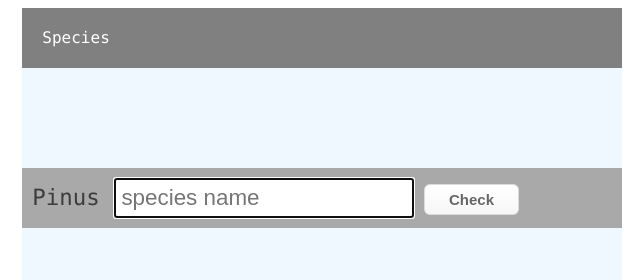
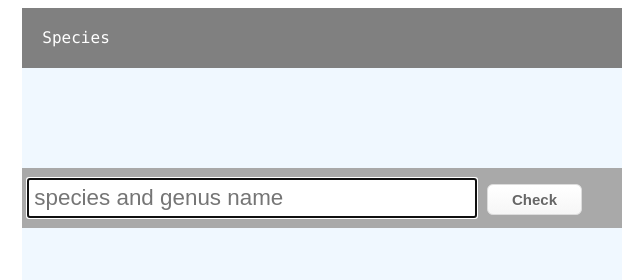
Before and after one commit to danhartley/alt-switch, a website with bundled scripts: page public/learn/learn.html in a window 1280 px wide. Shown: the top 280 px of the page, 639-1280 px from the left. Built offline with nearby package versions, Linux system fonts and the light colour scheme.

Commit message:
make text-entry generic

```diff
--- a/public/learn/learn-strategy.js
+++ b/public/learn/learn-strategy.js
@@ -8,22 +8,24 @@ import { renderTextEntry } from './screens/text-entry.js';
 import { renderSpecimen } from './screens/specimen.js';
 
 
-export const strategy = [
+export const strategies = [
     {
       id: 1,
       active: true,
-      left: {
-        action : types.NEXT_ITEM,
+      elements: [ {
+        name: 'specimen',
         render: renderSpecimen,
-        parent: DOM.leftBody
+        parent: DOM.leftBody,
+        template: 'specimen'
       },
-      right: {
-          active: true,
-          action: types.NEXT_ITEM,
-          template: 'text-entry',
+      {
+          name: 'textEntry',
           render: renderTextEntry,
           parent: DOM.rightBody,
-          hint: 'genus'
-      }
+          template: 'speciesAndGenusEntry'
+
+      }]
     }
   ];
+
+  export const strategy = strategies.filter(strategy => strategy.active)[0];
--- a/public/learn/learn.css
+++ b/public/learn/learn.css
@@ -159,6 +159,10 @@
   grid-area: six;
 }
 
+#right-body {
+  background-color: aliceblue;
+}
+
 .letterbox {
   grid-area: letterbox;
   display: grid;
@@ -168,25 +172,29 @@
                        "two"
 }
 
-.letterbox div:nth-child(2) {
+.letterbox div {
+  grid-area: two;
   background-color: darkgrey;
   padding: 10px 0;
 }
 
-#right-body {
-  background-color: aliceblue;
-}
-
-#answer-hint {
+.letterbox span {
   margin: 0 0 0 10px;
   font-size: 1.4em;
   color: rgb(60, 60, 60);
 }
 
-#answer-input {
-  width: 300px;
+.letterbox input {
   font-size: 1.4em;
   margin: 0 0 0 5px;
   padding: 5px;
   color: rgb(60, 60, 60);
 }
+
+.letterbox input.short {
+  width: 300px;
+}
+
+.letterbox input.long {
+  width: 450px;
+}
--- a/public/learn/learn.html
+++ b/public/learn/learn.html
@@ -53,16 +53,24 @@
             </div>
         </template>
 
-        <template id="text-entry">
+        <template id="speciesEntry">
             <div class="letterbox">
-                <div></div>
                 <div>
-                    <span id="answer-hint">troglodytes</span>
-                    <input id="answer-input" type="text" placeholder="species name" autofocus />
-                    <button id="answer-button">Check</button>
+                    <span id="txtEntry"></span>
+                    <input id="txtInput" class="short" type="text" placeholder="species name" />
+                    <button>Check</button>
                 </div>
             </div>
         </template>
 
+        <template id="speciesAndGenusEntry">
+                <div class="letterbox">
+                    <div>
+                        <input id="txtInput" class="long" type="text" placeholder="species and genus name" />
+                        <button>Check</button>
+                    </div>
+                </div>
+        </template>
+
     </body>
 </html>
--- a/public/learn/learn.js
+++ b/public/learn/learn.js
@@ -3,23 +3,23 @@ import { store } from '../store/store-repo.js';
 import { actions } from './learn-actions.js';
 import { types } from './learn-types.js';
 import { DOM } from './learn-dom.js';
-// import { renderSpecies } from './screens/species.js';
 import { renderPasses } from './screens/passes.js';
 import { renderFails } from './screens/fails.js';
 import { renderScore } from './screens/score.js';
-// import { renderTextEntry } from './screens/text-entry.js';
-// import { renderSpecimen } from './screens/specimen.js';
-import { strategy } from './learn-strategy.js';
-
 
 const screens = [ renderPasses, renderFails ];
 
-// renderSpecimen();
-// renderTextEntry();
+let currStrategy;
 
-const currentStrategy = strategy.filter(s => s.active);
-currentStrategy.map(s => s.left.render());
-currentStrategy.map(s => s.right.render());
+const executeStrategy = () => {
+    const { type, strategy } = store.getState();
+    if(strategy && !Object.is(currStrategy, strategy)) {
+        currStrategy = strategy;
+        currStrategy.elements.forEach(element => { element.render(); });
+    }
+};
+
+store.subscribe(executeStrategy);
 
 renderScore();
 
@@ -33,21 +33,6 @@ const nextSpecies = () => {
 
 store.subscribe(nextSpecies);
 
-const { items, item, layout } = store.getState();
+const { items, item } = store.getState();
 DOM.collectionTxt.innerHTML = `There are ${items.length} items in this test`;
 actions.boundNextItem(utils.nextItem(items, item.index + 1));
-
-// switch(layout.left.render) {
-//     case 'specimen':
-//         renderSpecimen();
-//         break;
-// };
-
-// switch(layout.right.render) {
-//     case 'species':
-//         switch(layout.right.answer) {
-//             case 'entry':
-//             renderTextEntry();
-//             break;
-//         };
-// };
--- a/public/learn/screens/passes.js
+++ b/public/learn/screens/passes.js
@@ -31,6 +31,6 @@ export const renderPasses = () => {
 
         setTimeout(()=>{
             renderFails();
-        },5000);
+        },1000);
     }
 };
--- a/public/learn/screens/specimen.js
+++ b/public/learn/screens/specimen.js
@@ -14,6 +14,8 @@ export const renderSpecimen = () => {
         let renderSpecimenImages = null;
 
         const renderImages = (specimenImages) => {
+            const { strategy } = store.getState();
+            const element = strategy.elements.filter(el => el.template === specimen.id)[0];
             let images = specimenImages;
             return () => {
                 let displayImages = R.take(4, utils.shuffleArray(images));
@@ -24,8 +26,8 @@ export const renderSpecimen = () => {
                 }).join('');
                 images = R.remove(0, 4, images);
                 const clone = document.importNode(specimen.content, true);
-                DOM.leftBody.innerHTML = '';
-                DOM.leftBody.appendChild(clone);
+                element.parent.innerHTML = '';
+                element.parent.appendChild(clone);
             };
             // add event handler if these are answers instead of questions (or if questions, something else...)
         };
--- a/public/learn/screens/text-entry.js
+++ b/public/learn/screens/text-entry.js
@@ -8,16 +8,13 @@ export const renderTextEntry = () => {
 
     if('content' in document.createElement('template')) {
 
-        const entry = document.querySelector('#text-entry');
-        const answerHint = entry.content.querySelector('#answer-hint');
-        const answerInput = entry.content.querySelector('#answer-input');
-
         DOM.messageTxt.innerHTML = `Species`;
 
         const sendQandA = () => {
             const { item } = store.getState();
-            const answer =
-                `${document.querySelector('#answer-hint').innerHTML} ${document.querySelector('#answer-input').value}`;
+            const answer = document.querySelector('#txtEntry')
+                ? `${document.querySelector('#txtEntry').innerHTML} ${document.querySelector('#txtInput').value}`
+                : `${document.querySelector('#txtInput').value}`;
             const qandA = { question: item.name, answer: answer }
             actions.boundUpdateScore(qandA);
         };
@@ -30,25 +27,26 @@ export const renderTextEntry = () => {
 
         const render = () => {
 
-            const { item, type } = store.getState();
+            const { item, type, strategy } = store.getState();
 
             if(type === types.NEXT_ITEM) {
 
-                item.name = item.name.split(' ').slice(0,2).join(' ');
-                const names = item.name.split(' ');
+                const element = strategy.elements.filter(el => el.name === 'textEntry')[0];
 
-                answerHint.innerHTML = names[0];
+                const template = document.querySelector(`#${element.template}`);
 
-                const clone = document.importNode(entry.content, true);
+                if(template.content.querySelector('span')) template.content.querySelector('span').innerHTML = item.genus;
 
-                clone.querySelector('#answer-button').addEventListener('click', event => {
+                const clone = document.importNode(template.content, true);
+
+                clone.querySelector('button').addEventListener('click', event => {
                     sendQandA();
                 });
 
-                DOM.rightBody.innerHTML = '';
-                DOM.rightBody.appendChild(clone);
+                element.parent.innerHTML = '';
+                element.parent.appendChild(clone);
 
-                document.querySelector('#answer-input').focus();
+                document.querySelector('#txtInput').focus();
             }
 
         };
--- a/public/store/store-repo.js
+++ b/public/store/store-repo.js
@@ -4,13 +4,10 @@ import { utils } from '../utils/utils.js';
 import { createStore } from './store.js';
 import { types } from '../learn/learn-types.js';
 import { score, item } from '../learn/learn-reducers.js'
+import { strategy as learnStategy } from '../learn/learn-strategy.js';
 
 const initialState = {
-    layout: {
-        screens: ['specimens', 'species', 'text-entry', 'passes', 'fails'],
-        left: { render: 'specimen', mode: 'question', question: 'image'},
-        right: { render: 'species', mode: 'answer', answer: 'entry'}
-    },
+    strategy: learnStategy,
     score: {
         total: 0,
         correct: 0,
@@ -23,9 +20,13 @@ const initialState = {
     }
 };
 
-const species = utils.shuffleArray(trees).map(item => {
-    item.name = item.name.split(' ').slice(0,2).join(' ');
-    return item;
+const species = utils.shuffleArray(trees)
+    .map(item => {
+        const names = item.name.split(' ');
+        item.genus = names[0];
+        item.species = names[1];
+        item.name = item.name.split(' ').slice(0,2).join(' ');
+        return item;
 });
 
 const items = (state = species, action) => {
@@ -64,10 +65,10 @@ const type = (state = null, action) => {
     }
 };
 
-const layout = (state = null, action) => {
+const strategy = (state = null, action) => {
     switch(action.type) {
         default:
-            return action.type || state;
+            return action.strategy || state;
     }
 };
 
@@ -80,9 +81,7 @@ const reducer = combineReducers({
     card,
     timer,
     type,
-    layout
+    strategy
 });
 
 export const store = createStore(reducer, initialState);
-// const { createStore } = Redux;
-// export const store = createStore(reducer, initialState);
```
